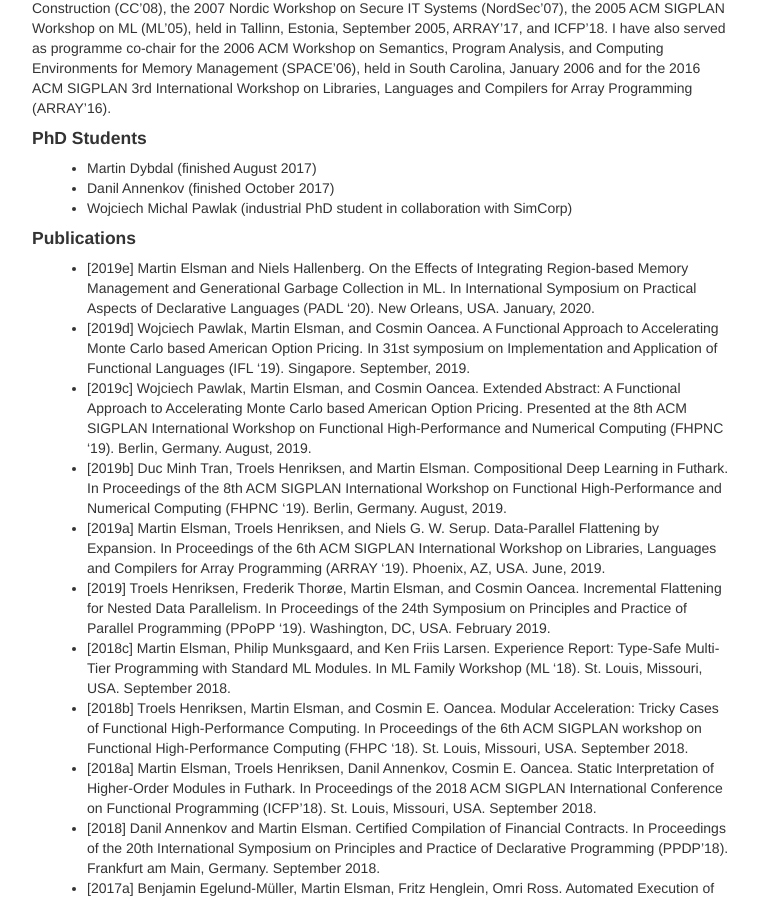
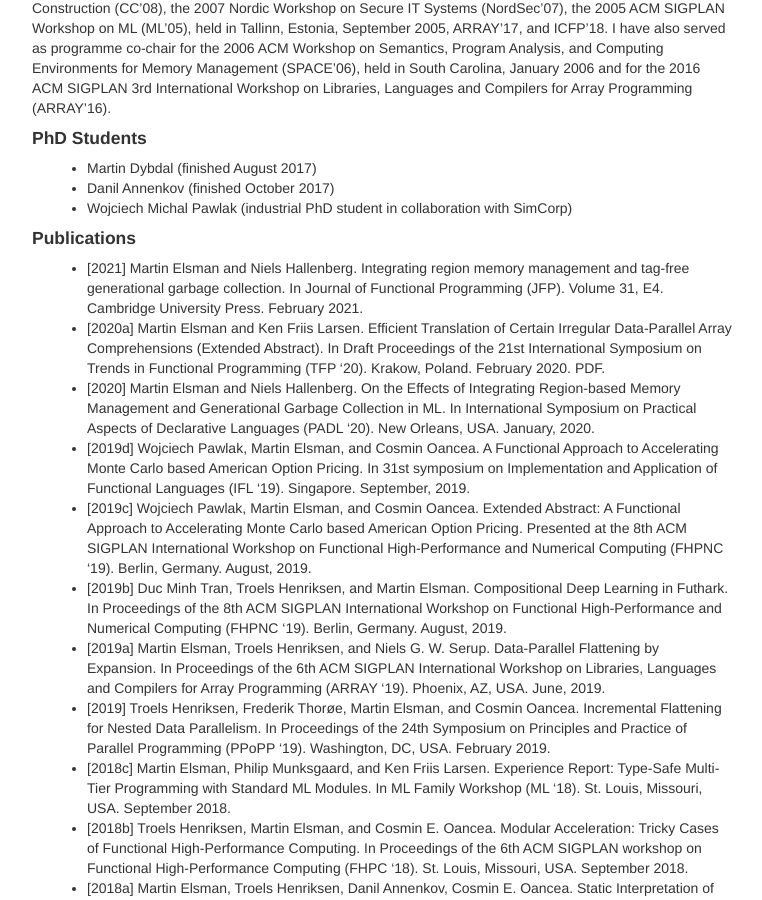
Before and after one commit to melsman/melsman.github.io, a Jekyll site: the page built from cv.md, in a window 1280 px wide and 900 px high, scrolled down 4305 px. Shown: the whole window, without its empty margins (258-1020 px from the left). Built offline with Jekyll 4.4.1, drawn with Linux system fonts in a browser that asks for light colours; nearby versions of some CDN libraries; some of the changed text lies outside the part shown.

Commit message:
new paper

```diff
--- a/cv.md
+++ b/cv.md
@@ -135,7 +135,7 @@ compiler for the programming language Standard ML [2002c]. In the
 context of the MLKit, I have been working on combining dynamic garbage
 collection techniques and region-based memory management to gain a
 higher degree of control over memory resources
-[2019e, 2004b, 2003a, 2002a]. Whereas the runtime system of the MLKit is
+[2021, 2020, 2004b, 2003a, 2002a]. Whereas the runtime system of the MLKit is
 written in C and assembler, the MLKit compiler itself is written in
 Standard ML.
 
@@ -338,9 +338,13 @@ on Libraries, Languages and Compilers for Array Programming (ARRAY'16).
 
 #### Publications
 
-* [2019e] Martin Elsman and Niels Hallenberg. On the Effects of Integrating Region-based Memory Management and Generational Garbage Collection in ML. In International Symposium on Practical Aspects of Declarative Languages (PADL ‘20). New Orleans, USA. January, 2020.
+* [2021] Martin Elsman and Niels Hallenberg. Integrating region memory management and tag-free generational garbage collection. In Journal of Functional Programming (JFP). Volume 31, E4. Cambridge University Press. February 2021.
 
-* [2019d] Wojciech Pawlak, Martin Elsman, and Cosmin Oancea. A Functional Approach to Accelerating Monte Carlo based American Option Pricing. In 31st symposium on Implementation and Application of Functional Languages (IFL ‘19). Singapore. September, 2019.
+* [2020a] Martin Elsman and Ken Friis Larsen. Efficient Translation of Certain Irregular Data-Parallel Array Comprehensions (Extended Abstract). In Draft Proceedings of the 21st International Symposium on Trends in Functional Programming (TFP '20). Krakow, Poland. February 2020. PDF.
+
+* [2020] Martin Elsman and Niels Hallenberg. On the Effects of Integrating Region-based Memory Management and Generational Garbage Collection in ML. In International Symposium on Practical Aspects of Declarative Languages (PADL '20). New Orleans, USA. January, 2020.
+
+* [2019d] Wojciech Pawlak, Martin Elsman, and Cosmin Oancea. A Functional Approach to Accelerating Monte Carlo based American Option Pricing. In 31st symposium on Implementation and Application of Functional Languages (IFL '19). Singapore. September, 2019.
 
 * [2019c] Wojciech Pawlak, Martin Elsman, and Cosmin Oancea. Extended Abstract: A Functional Approach to Accelerating Monte Carlo based American Option Pricing. Presented at the 8th ACM SIGPLAN International Workshop on Functional High-Performance and Numerical Computing (FHPNC ‘19). Berlin, Germany. August, 2019.
 
```
